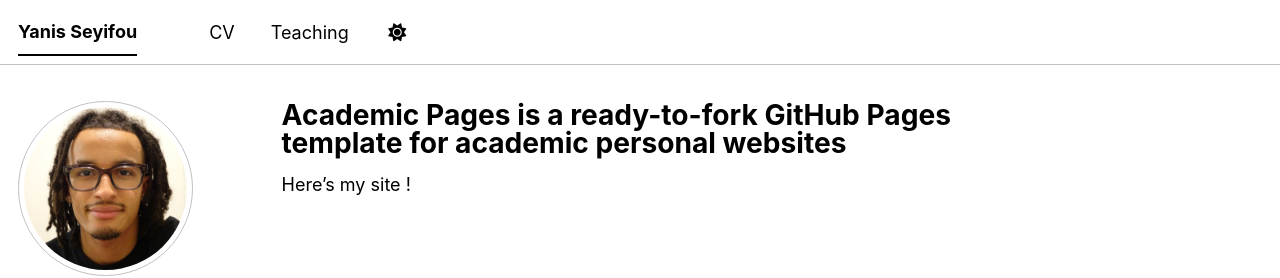
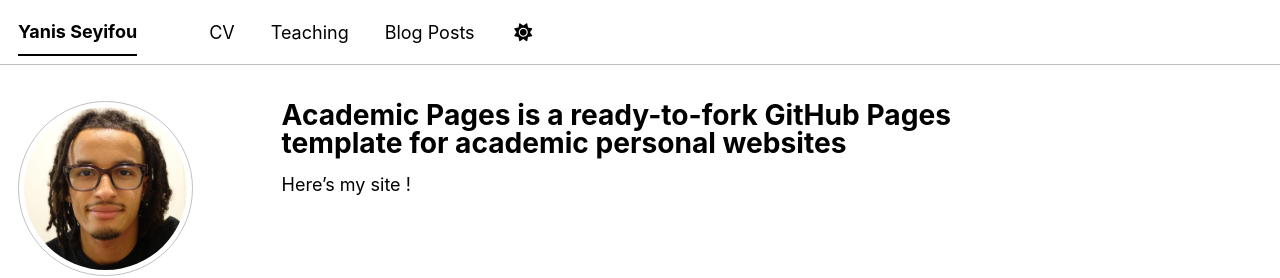
Before and after one commit to yseyifou/yseyifou.github.io, a Jekyll site: the page built from _pages/about.md, in a window 1280 px wide. Shown: the top 278 px of the page. Built offline with Jekyll 4.4.1, drawn with Linux system fonts in a browser that asks for light colours; a style sheet for code colours, icons or effects is not loaded.

Commit message:
Uncomment Blog Posts in navigation.yml

```diff
--- a/_data/navigation.yml
+++ b/_data/navigation.yml
@@ -14,8 +14,7 @@
 #  - title: "Portfolio"
 #    url: /portfolio/
 
-#  - title: "Blog Posts"
-#    url: /year-archive/
+
 
   #- title: "Guide"
   #  url: /markdown/
@@ -25,3 +24,6 @@ main:
 
   - title: "Teaching"
     url: /teaching/
+
+  - title: "Blog Posts"
+    url: /year-archive/
```
